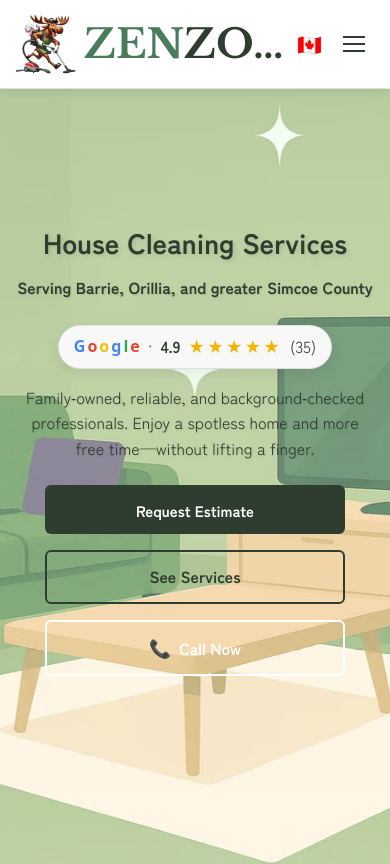
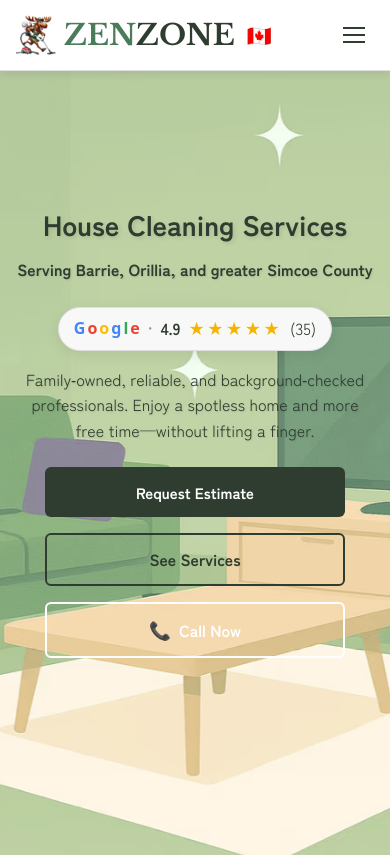
Before and after one commit to marinusdebeer/zen-zone-cleaning-website, a React (Create React App) app: page / in a window 390 px wide. Shown: the top 864 px of the page. Built offline with nearby package versions, Linux system fonts and the light colour scheme; a web font is replaced by a local one.

Commit message:
resize name

```diff
--- a/src/components/Header.css
+++ b/src/components/Header.css
@@ -424,13 +424,13 @@
   }
   .header__logo-text {
     display: inline;
-    /* font-size: 1.2rem; */
+    font-size: 1.8rem;
     white-space: nowrap;
     overflow: hidden;
     text-overflow: ellipsis;
   }
   .header__logo-image {
-    height: 60px;
+    height: 40px;
     flex: none;
   }
 }
```
